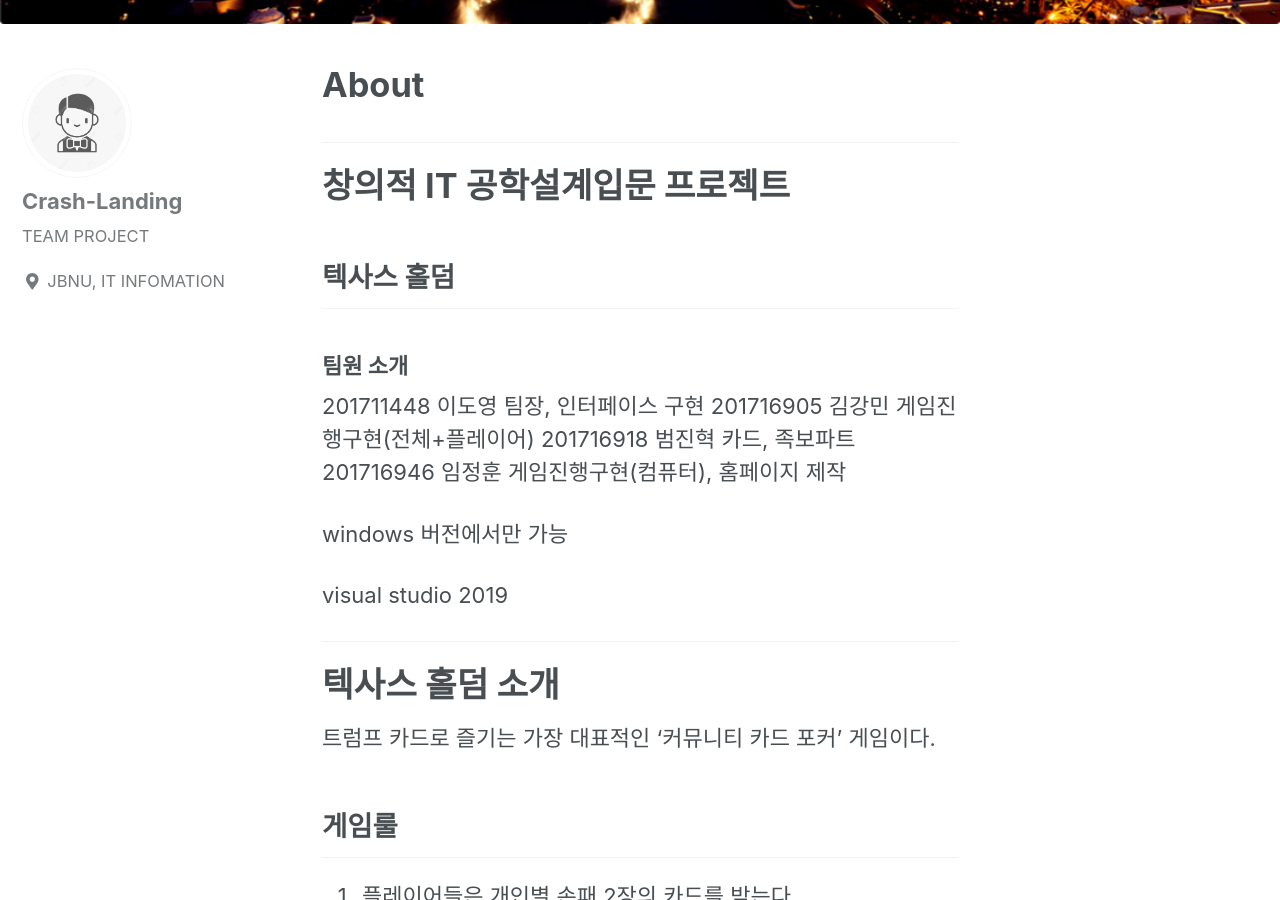
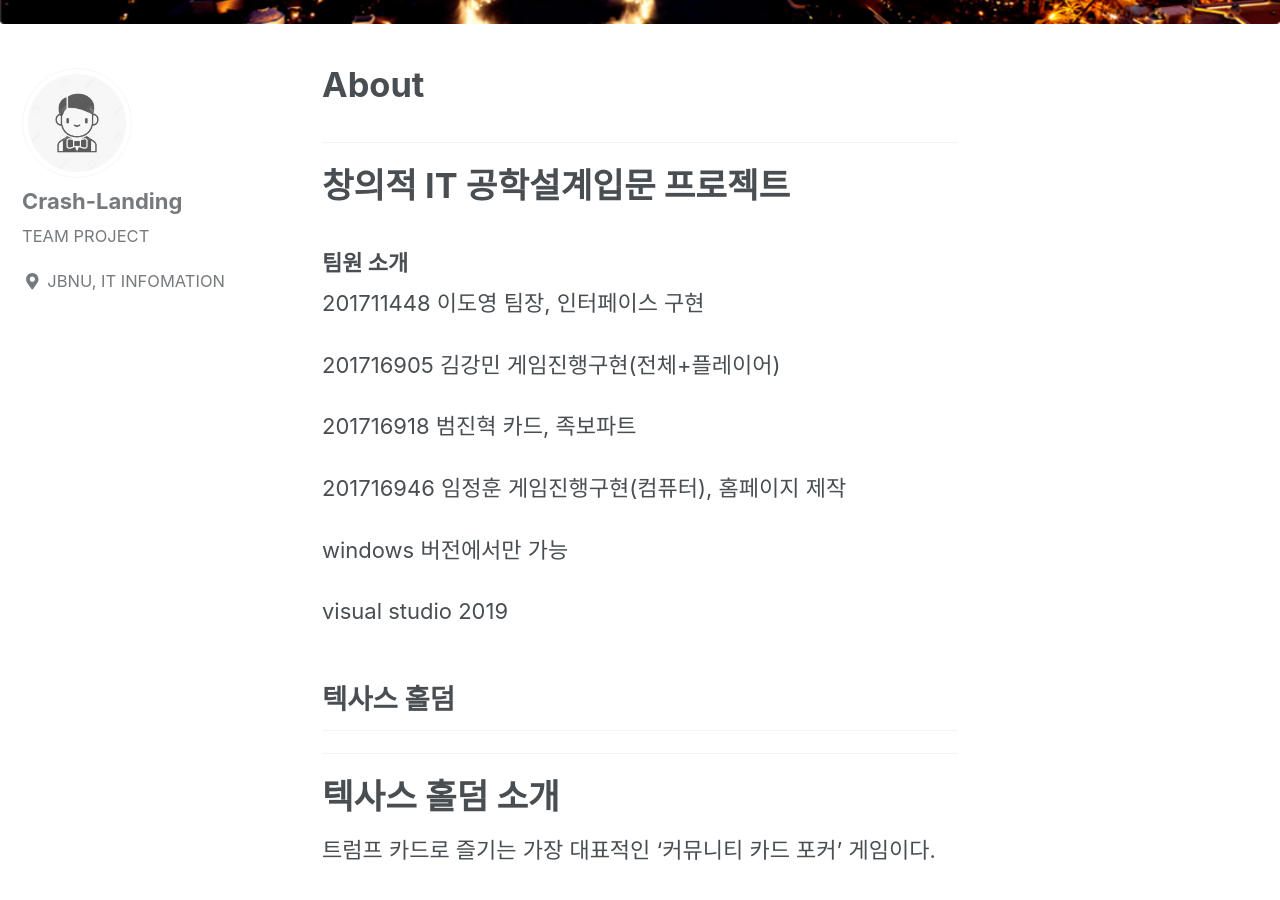
Before and after one commit to IMJEONGHUN/IMJEONGHUN.github.io, a Jekyll site: the page built from _pages/about.md, in a window 1280 px wide and 900 px high, scrolled down 551 px. Built offline with Jekyll 4.4.1, drawn with Linux system fonts in a browser that asks for light colours; nearby versions of some CDN libraries.

```diff
--- a/_pages/about.md
+++ b/_pages/about.md
@@ -8,21 +8,23 @@ header:
 ------------------------------------
 # 창의적 IT 공학설계입문 프로젝트
 
-## 텍사스 홀덤
 
 ### 팀원 소개
 
 
  201711448  이도영  팀장, 인터페이스 구현
+
  201716905  김강민  게임진행구현(전체+플레이어)
+
  201716918  범진혁  카드, 족보파트
+
  201716946  임정훈  게임진행구현(컴퓨터), 홈페이지 제작
 
 windows 버전에서만 가능
 
 visual studio 2019
 
-
+## 텍사스 홀덤
 ------------------------------------
 
 # 텍사스 홀덤 소개
```
